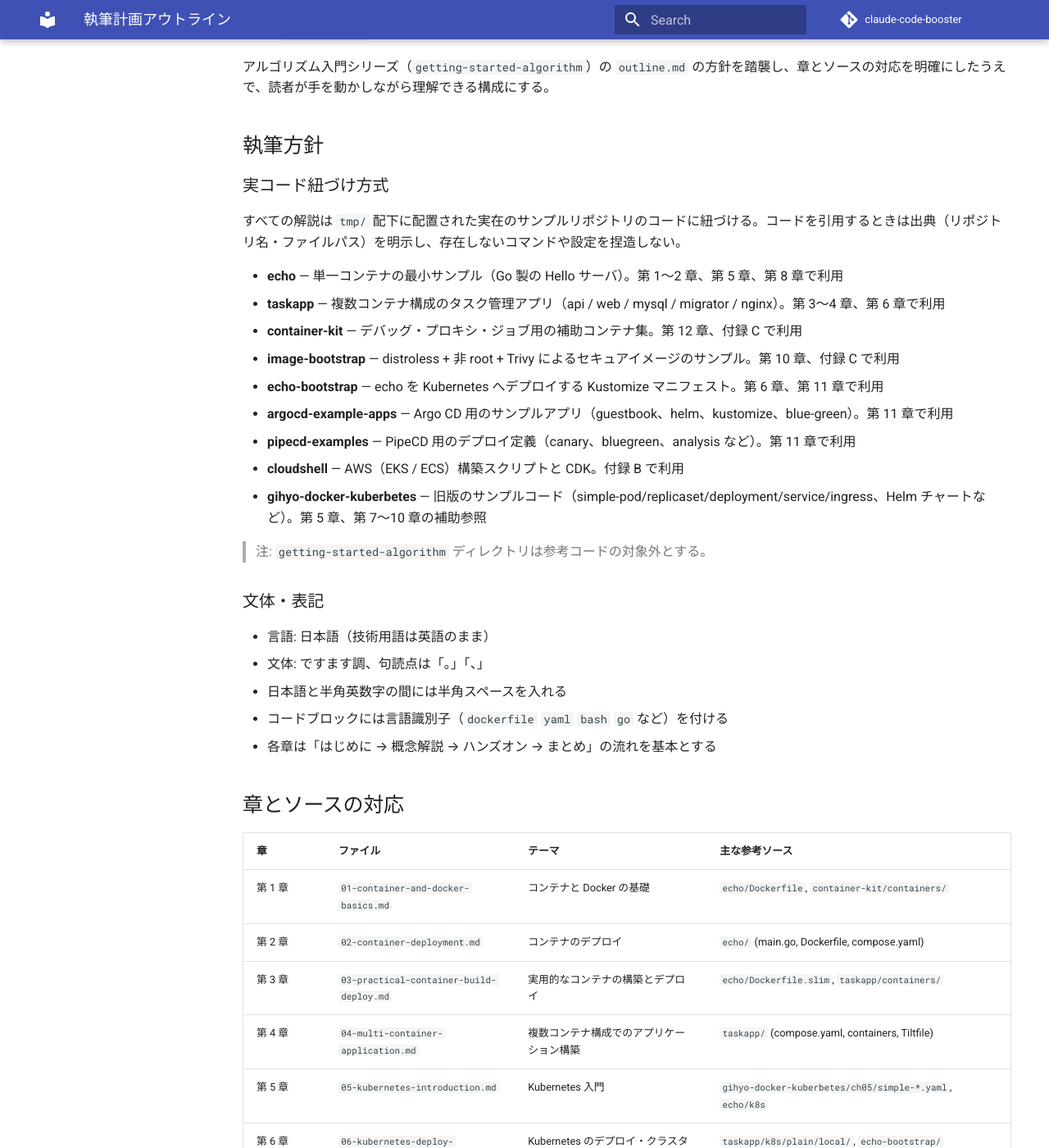
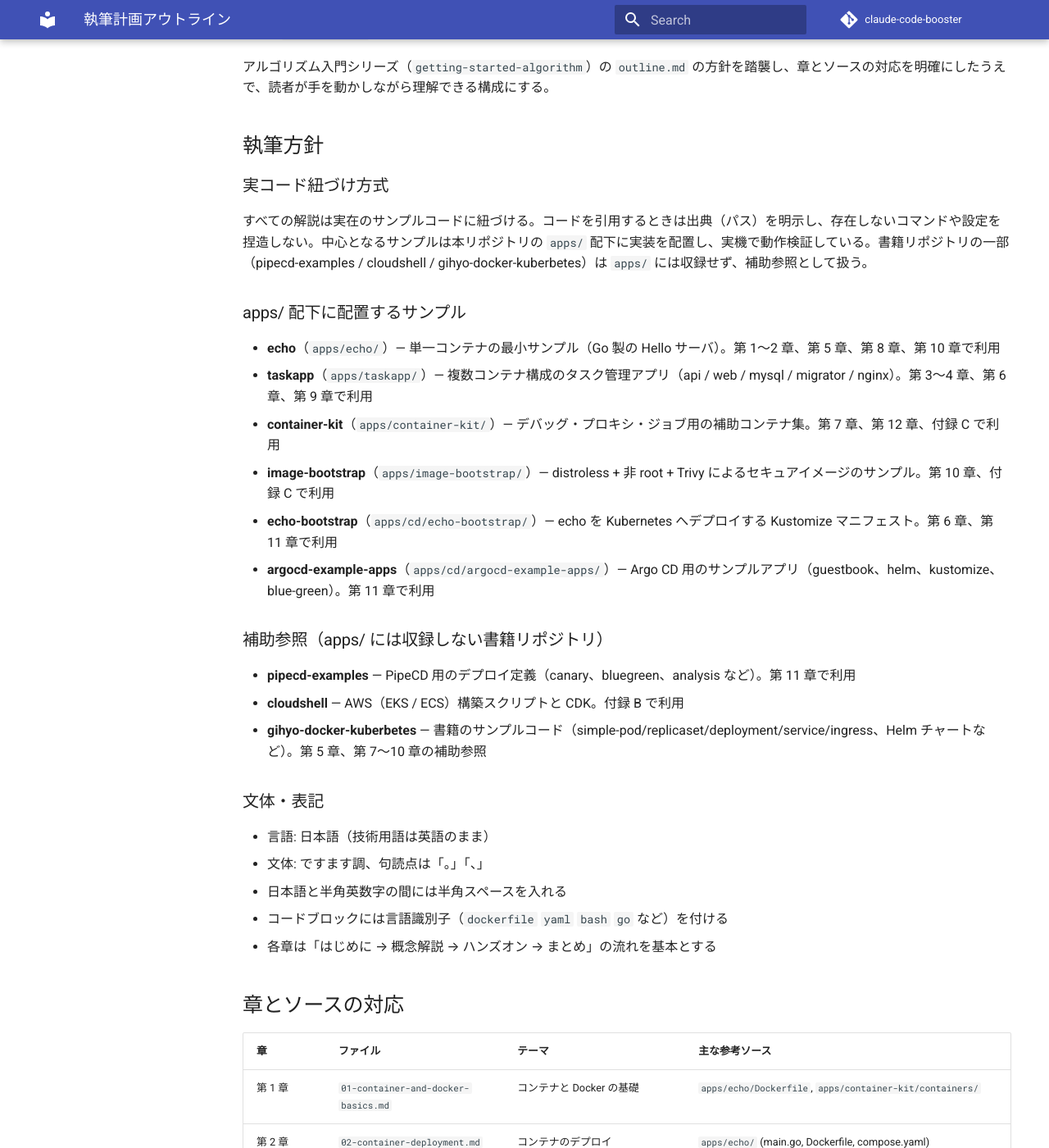
Before and after one commit to k2works/getting-started-docker-kubernetes, an MkDocs documentation site: the page built from docs/article/getting-start-docker-kubernetes/outline.md, in a window 1280 px wide and 1400 px high, scrolled down 277 px. Shown: the whole window at 82% size. Built offline with MkDocs 1.6.1 and Material for MkDocs 9.7.7, drawn with Linux system fonts in a browser that asks for light colours; comment, search, counter and statistics services are not loaded; some of the changed text lies outside the part shown.

Commit message:
docs: 執筆計画 outline.md のサンプル参照を apps/ に揃える
実コード紐づけ方式の説明・サンプル一覧・章とソースの対応表・参考文献を
apps/ 配下の実装パスに更新。apps/ に配置済みのサンプル（echo / taskapp /
container-kit / image-bootstrap / echo-bootstrap / argocd-example-apps）は
apps/ パスに統一し、apps/ 未収録の補助参照（pipecd-examples / cloudshell /
gihyo-docker-kuberbetes）は区別して明記。書籍目次 tmp/index.md への参照は
据え置き。

```diff
--- a/docs/article/getting-start-docker-kubernetes/outline.md
+++ b/docs/article/getting-start-docker-kubernetes/outline.md
@@ -10,19 +10,22 @@
 
 ### 実コード紐づけ方式
 
-すべての解説は `tmp/` 配下に配置された実在のサンプルリポジトリのコードに紐づける。コードを引用するときは出典（リポジトリ名・ファイルパス）を明示し、存在しないコマンドや設定を捏造しない。
+すべての解説は実在のサンプルコードに紐づける。コードを引用するときは出典（パス）を明示し、存在しないコマンドや設定を捏造しない。中心となるサンプルは本リポジトリの `apps/` 配下に実装を配置し、実機で動作検証している。書籍リポジトリの一部（pipecd-examples / cloudshell / gihyo-docker-kuberbetes）は `apps/` には収録せず、補助参照として扱う。
 
-- **echo** — 単一コンテナの最小サンプル（Go 製の Hello サーバ）。第 1〜2 章、第 5 章、第 8 章で利用
-- **taskapp** — 複数コンテナ構成のタスク管理アプリ（api / web / mysql / migrator / nginx）。第 3〜4 章、第 6 章で利用
-- **container-kit** — デバッグ・プロキシ・ジョブ用の補助コンテナ集。第 12 章、付録 C で利用
-- **image-bootstrap** — distroless + 非 root + Trivy によるセキュアイメージのサンプル。第 10 章、付録 C で利用
-- **echo-bootstrap** — echo を Kubernetes へデプロイする Kustomize マニフェスト。第 6 章、第 11 章で利用
-- **argocd-example-apps** — Argo CD 用のサンプルアプリ（guestbook、helm、kustomize、blue-green）。第 11 章で利用
+### apps/ 配下に配置するサンプル
+
+- **echo**（`apps/echo/`）— 単一コンテナの最小サンプル（Go 製の Hello サーバ）。第 1〜2 章、第 5 章、第 8 章、第 10 章で利用
+- **taskapp**（`apps/taskapp/`）— 複数コンテナ構成のタスク管理アプリ（api / web / mysql / migrator / nginx）。第 3〜4 章、第 6 章、第 9 章で利用
+- **container-kit**（`apps/container-kit/`）— デバッグ・プロキシ・ジョブ用の補助コンテナ集。第 7 章、第 12 章、付録 C で利用
+- **image-bootstrap**（`apps/image-bootstrap/`）— distroless + 非 root + Trivy によるセキュアイメージのサンプル。第 10 章、付録 C で利用
+- **echo-bootstrap**（`apps/cd/echo-bootstrap/`）— echo を Kubernetes へデプロイする Kustomize マニフェスト。第 6 章、第 11 章で利用
+- **argocd-example-apps**（`apps/cd/argocd-example-apps/`）— Argo CD 用のサンプルアプリ（guestbook、helm、kustomize、blue-green）。第 11 章で利用
+
+### 補助参照（apps/ には収録しない書籍リポジトリ）
+
 - **pipecd-examples** — PipeCD 用のデプロイ定義（canary、bluegreen、analysis など）。第 11 章で利用
 - **cloudshell** — AWS（EKS / ECS）構築スクリプトと CDK。付録 B で利用
-- **gihyo-docker-kuberbetes** — 旧版のサンプルコード（simple-pod/replicaset/deployment/service/ingress、Helm チャートなど）。第 5 章、第 7〜10 章の補助参照
-
-> 注: `getting-started-algorithm` ディレクトリは参考コードの対象外とする。
+- **gihyo-docker-kuberbetes** — 書籍のサンプルコード（simple-pod/replicaset/deployment/service/ingress、Helm チャートなど）。第 5 章、第 7〜10 章の補助参照
 
 ### 文体・表記
 
@@ -36,21 +39,21 @@
 
 | 章 | ファイル | テーマ | 主な参考ソース |
 |----|---------|--------|---------------|
-| 第 1 章 | `01-container-and-docker-basics.md` | コンテナと Docker の基礎 | `echo/Dockerfile`, `container-kit/containers/` |
-| 第 2 章 | `02-container-deployment.md` | コンテナのデプロイ | `echo/` (main.go, Dockerfile, compose.yaml) |
-| 第 3 章 | `03-practical-container-build-deploy.md` | 実用的なコンテナの構築とデプロイ | `echo/Dockerfile.slim`, `taskapp/containers/` |
-| 第 4 章 | `04-multi-container-application.md` | 複数コンテナ構成でのアプリケーション構築 | `taskapp/` (compose.yaml, containers, Tiltfile) |
-| 第 5 章 | `05-kubernetes-introduction.md` | Kubernetes 入門 | `gihyo-docker-kuberbetes/ch05/simple-*.yaml`, `echo/k8s` |
-| 第 6 章 | `06-kubernetes-deploy-cluster.md` | Kubernetes のデプロイ・クラスタ構築 | `taskapp/k8s/plain/local/`, `echo-bootstrap/` |
-| 第 7 章 | `07-kubernetes-advanced.md` | Kubernetes の発展的な利用 | `container-kit/containers/time-limit-job`, `gihyo*/ch09` |
-| 第 8 章 | `08-kubernetes-packaging.md` | Kubernetes アプリケーションのパッケージング | `taskapp/k8s/kustomize/`, `gihyo*/ch07`, `argocd-example-apps/helm-guestbook` |
-| 第 9 章 | `09-container-operations.md` | コンテナの運用 | `taskapp/containers/nginx-*`, `taskapp/containers/mysql` |
-| 第 10 章 | `10-optimal-container-image.md` | 最適なコンテナイメージ作成と運用 | `echo/Dockerfile.slim`, `image-bootstrap/` |
-| 第 11 章 | `11-continuous-delivery.md` | コンテナにおける継続的デリバリー | `argocd-example-apps/`, `pipecd-examples/`, `echo-bootstrap/` |
-| 第 12 章 | `12-container-use-cases.md` | コンテナのさまざまな活用方法 | `container-kit/`, `gihyo*/chA` |
-| 付録 A | `appendix-a-dev-tools-setup.md` | 開発ツールのセットアップ | `taskapp/.tool-versions`, `taskapp/hack/` |
-| 付録 B | `appendix-b-orchestration-environments.md` | さまざまなコンテナオーケストレーション環境 | `cloudshell/aws/`, `taskapp/k8s/plain/aks`, `pipecd-examples/ecs` |
-| 付録 C | `appendix-c-tips.md` | コンテナ開発・運用の Tips | `container-kit/`, `image-bootstrap/trivy.yaml` |
+| 第 1 章 | `01-container-and-docker-basics.md` | コンテナと Docker の基礎 | `apps/echo/Dockerfile`, `apps/container-kit/containers/` |
+| 第 2 章 | `02-container-deployment.md` | コンテナのデプロイ | `apps/echo/` (main.go, Dockerfile, compose.yaml) |
+| 第 3 章 | `03-practical-container-build-deploy.md` | 実用的なコンテナの構築とデプロイ | `apps/echo/Dockerfile.slim`, `apps/taskapp/containers/` |
+| 第 4 章 | `04-multi-container-application.md` | 複数コンテナ構成でのアプリケーション構築 | `apps/taskapp/` (compose.yaml, containers, Tiltfile) |
+| 第 5 章 | `05-kubernetes-introduction.md` | Kubernetes 入門 | `gihyo-docker-kuberbetes/ch05/simple-*.yaml`, `apps/echo/k8s` |
+| 第 6 章 | `06-kubernetes-deploy-cluster.md` | Kubernetes のデプロイ・クラスタ構築 | `apps/taskapp/k8s/plain/local/`, `apps/cd/echo-bootstrap/` |
+| 第 7 章 | `07-kubernetes-advanced.md` | Kubernetes の発展的な利用 | `apps/container-kit/containers/time-limit-job`, `gihyo*/ch09` |
+| 第 8 章 | `08-kubernetes-packaging.md` | Kubernetes アプリケーションのパッケージング | `apps/taskapp/k8s/kustomize/`, `gihyo*/ch07`, `apps/cd/argocd-example-apps/helm-guestbook` |
+| 第 9 章 | `09-container-operations.md` | コンテナの運用 | `apps/taskapp/containers/nginx-*`, `apps/taskapp/containers/mysql` |
+| 第 10 章 | `10-optimal-container-image.md` | 最適なコンテナイメージ作成と運用 | `apps/echo/Dockerfile.slim`, `apps/image-bootstrap/` |
+| 第 11 章 | `11-continuous-delivery.md` | コンテナにおける継続的デリバリー | `apps/cd/argocd-example-apps/`, `pipecd-examples/`, `apps/cd/echo-bootstrap/` |
+| 第 12 章 | `12-container-use-cases.md` | コンテナのさまざまな活用方法 | `apps/container-kit/`, `gihyo*/chA` |
+| 付録 A | `appendix-a-dev-tools-setup.md` | 開発ツールのセットアップ | `apps/taskapp/.tool-versions`, `apps/taskapp/hack/` |
+| 付録 B | `appendix-b-orchestration-environments.md` | さまざまなコンテナオーケストレーション環境 | `cloudshell/aws/`, `apps/taskapp/k8s/plain/aks`, `pipecd-examples/ecs` |
+| 付録 C | `appendix-c-tips.md` | コンテナ開発・運用の Tips | `apps/container-kit/`, `apps/image-bootstrap/trivy.yaml` |
 
 ## ファイル構成
 
@@ -130,4 +133,4 @@
 ## 参考文献
 
 - 『Docker/Kubernetes 実践コンテナ開発入門（第 2 版）』 — 山田明憲
-- 各章のサンプルコード（`tmp/` 配下のリポジトリ群）
+- 各章のサンプルコード（`apps/` 配下に配置。一部は書籍リポジトリの補助参照）
```
